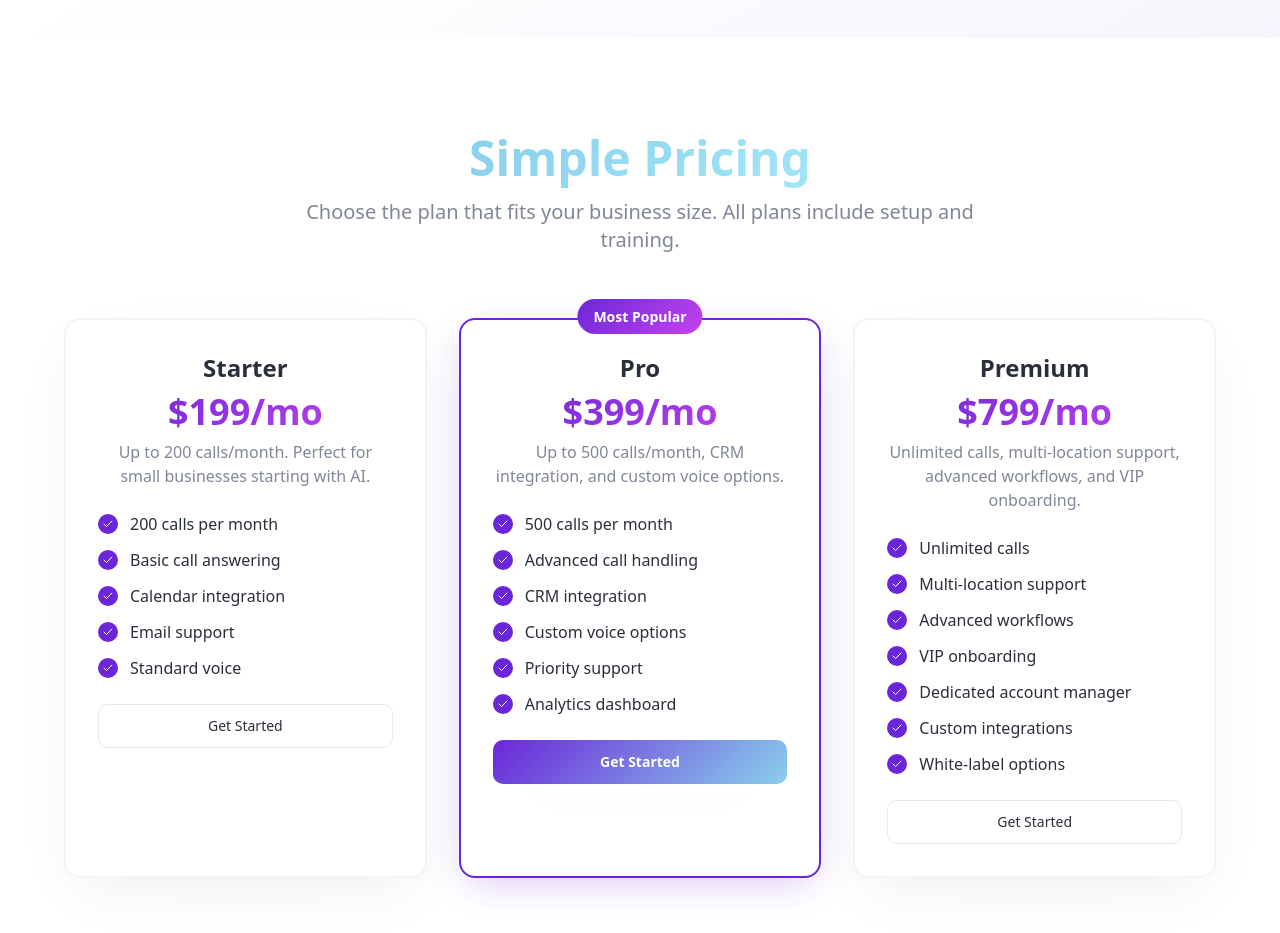
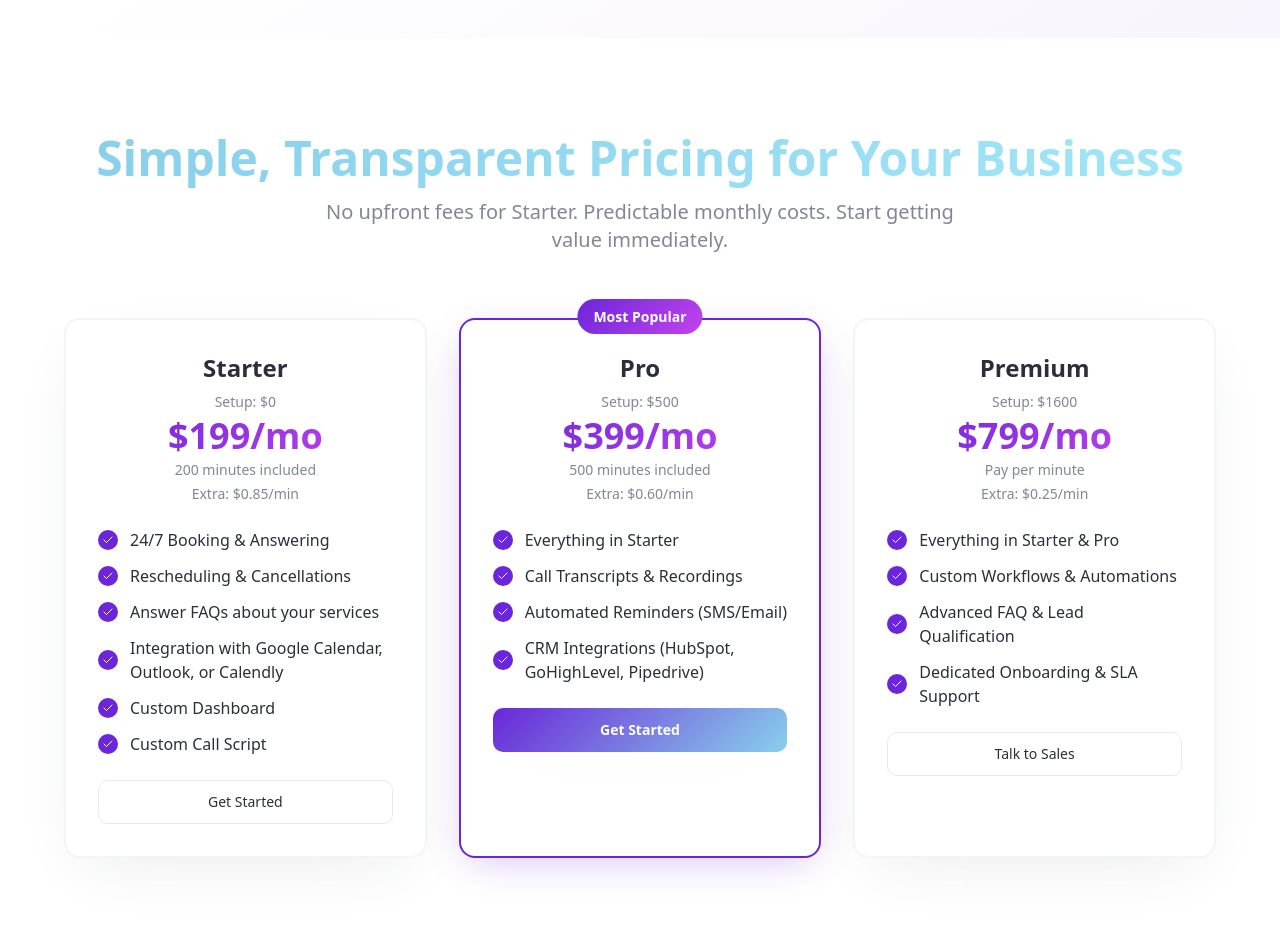
Before and after one commit to nihkilkulli-cell/belio-ai-book-bot, a React (Vite) app: page / in a window 1280 px wide. Shown: the part 2780-3713 px from the top of the page. Built offline with nearby package versions, Linux system fonts and the light colour scheme.

Commit message:
Update pricing section
Updated the pricing section with new hero headlines, subheadlines, and plan details including setup fees, monthly fees, included minutes, extra minute costs, features, and call-to-action buttons.

```diff
--- a/src/components/PricingSection.tsx
+++ b/src/components/PricingSection.tsx
@@ -3,45 +3,50 @@ import { Check } from "lucide-react";
 
 const plans = [
   {
-    plan: "Starter",
-    price: "$199/mo",
-    description: "Up to 200 calls/month. Perfect for small businesses starting with AI.",
+    name: "Starter",
+    setup_fee: "$0",
+    monthly_fee: "$199",
+    included_minutes: 200,
+    extra_minute_cost: "$0.85/min",
     features: [
-      "200 calls per month",
-      "Basic call answering",
-      "Calendar integration",
-      "Email support",
-      "Standard voice"
+      "24/7 Booking & Answering",
+      "Rescheduling & Cancellations",
+      "Answer FAQs about your services",
+      "Integration with Google Calendar, Outlook, or Calendly",
+      "Custom Dashboard",
+      "Custom Call Script"
     ],
+    cta: { label: "Get Started", href: "/start" },
     popular: false
   },
   {
-    plan: "Pro",
-    price: "$399/mo",
-    description: "Up to 500 calls/month, CRM integration, and custom voice options.",
+    name: "Pro",
+    setup_fee: "$500",
+    monthly_fee: "$399",
+    included_minutes: 500,
+    extra_minute_cost: "$0.60/min",
     features: [
-      "500 calls per month",
-      "Advanced call handling",
-      "CRM integration",
-      "Custom voice options",
-      "Priority support",
-      "Analytics dashboard"
+      "Everything in Starter",
+      "Call Transcripts & Recordings",
+      "Automated Reminders (SMS/Email)",
+      "CRM Integrations (HubSpot, GoHighLevel, Pipedrive)"
     ],
+    cta: { label: "Get Started", href: "/start" },
     popular: true
   },
   {
-    plan: "Premium",
-    price: "$799/mo",
-    description: "Unlimited calls, multi-location support, advanced workflows, and VIP onboarding.",
+    name: "Premium",
+    setup_fee: "$1600",
+    monthly_fee: "$799",
+    included_minutes: 0,
+    extra_minute_cost: "$0.25/min",
     features: [
-      "Unlimited calls",
-      "Multi-location support",
-      "Advanced workflows",
-      "VIP onboarding",
-      "Dedicated account manager",
-      "Custom integrations",
-      "White-label options"
+      "Everything in Starter & Pro",
+      "Custom Workflows & Automations",
+      "Advanced FAQ & Lead Qualification",
+      "Dedicated Onboarding & SLA Support"
     ],
+    cta: { label: "Talk to Sales", href: "/book-demo" },
     popular: false
   }
 ];
@@ -53,11 +58,11 @@ const PricingSection = () => {
         <div className="text-center space-y-4 mb-16">
           <h2 className="text-4xl lg:text-5xl font-bold">
             <span className="bg-gradient-secondary bg-clip-text text-transparent">
-              Simple Pricing
+              Simple, Transparent Pricing for Your Business
             </span>
           </h2>
           <p className="text-xl text-muted-foreground max-w-2xl mx-auto">
-            Choose the plan that fits your business size. All plans include setup and training.
+            No upfront fees for Starter. Predictable monthly costs. Start getting value immediately.
           </p>
         </div>
 
@@ -82,14 +87,25 @@ const PricingSection = () => {
               <div className="space-y-6">
                 <div className="text-center">
                   <h3 className="text-2xl font-bold text-foreground mb-2">
-                    {plan.plan}
+                    {plan.name}
                   </h3>
-                  <div className="text-4xl font-bold bg-gradient-primary bg-clip-text text-transparent mb-2">
-                    {plan.price}
+                  <div className="space-y-1 mb-4">
+                    <div className="text-sm text-muted-foreground">
+                      Setup: {plan.setup_fee}
+                    </div>
+                    <div className="text-4xl font-bold bg-gradient-primary bg-clip-text text-transparent">
+                      {plan.monthly_fee}/mo
+                    </div>
+                    <div className="text-sm text-muted-foreground">
+                      {plan.included_minutes > 0
+                        ? `${plan.included_minutes} minutes included`
+                        : 'Pay per minute'
+                      }
+                    </div>
+                    <div className="text-sm text-muted-foreground">
+                      Extra: {plan.extra_minute_cost}
+                    </div>
                   </div>
-                  <p className="text-muted-foreground">
-                    {plan.description}
-                  </p>
                 </div>
 
                 <ul className="space-y-3">
@@ -107,8 +123,9 @@ const PricingSection = () => {
                   variant={plan.popular ? "cta" : "outline"}
                   size="lg"
                   className="w-full"
+                  onClick={() => window.location.href = plan.cta.href}
                 >
-                  Get Started
+                  {plan.cta.label}
                 </Button>
               </div>
             </div>
```
